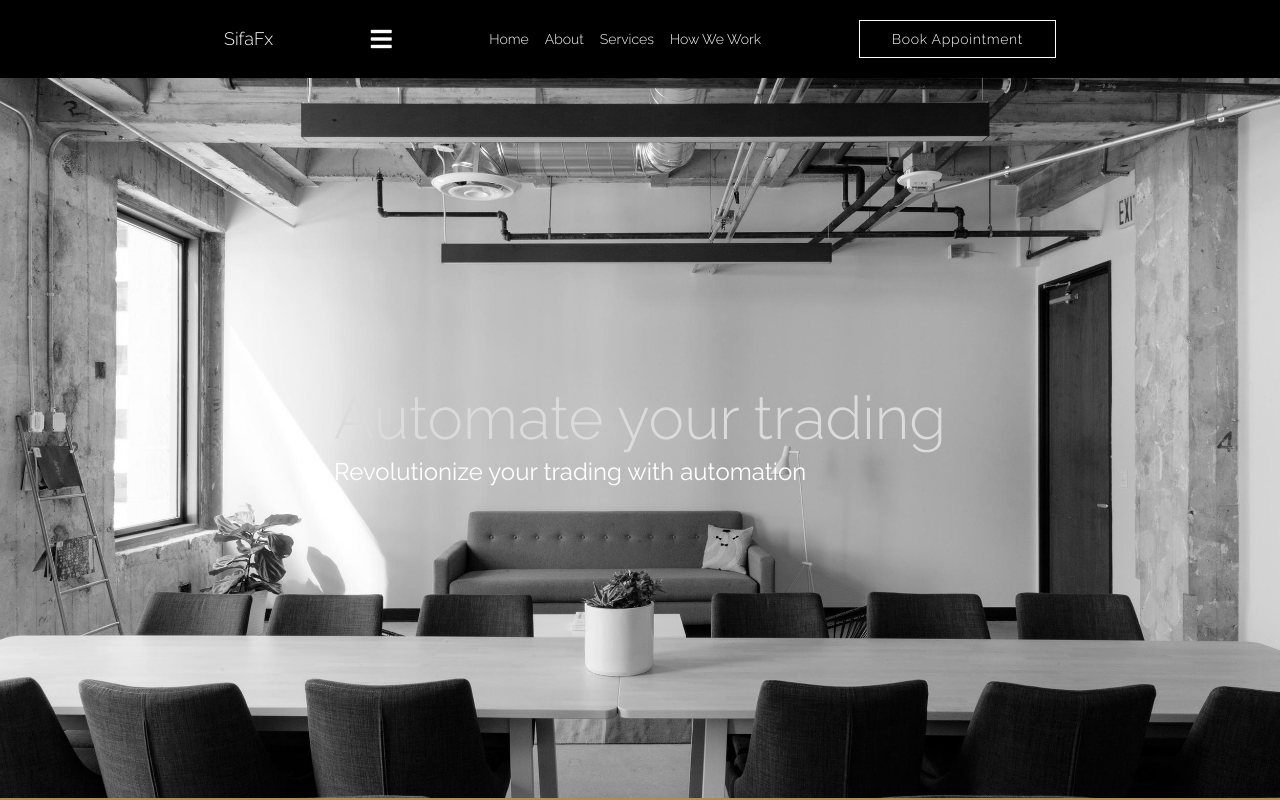
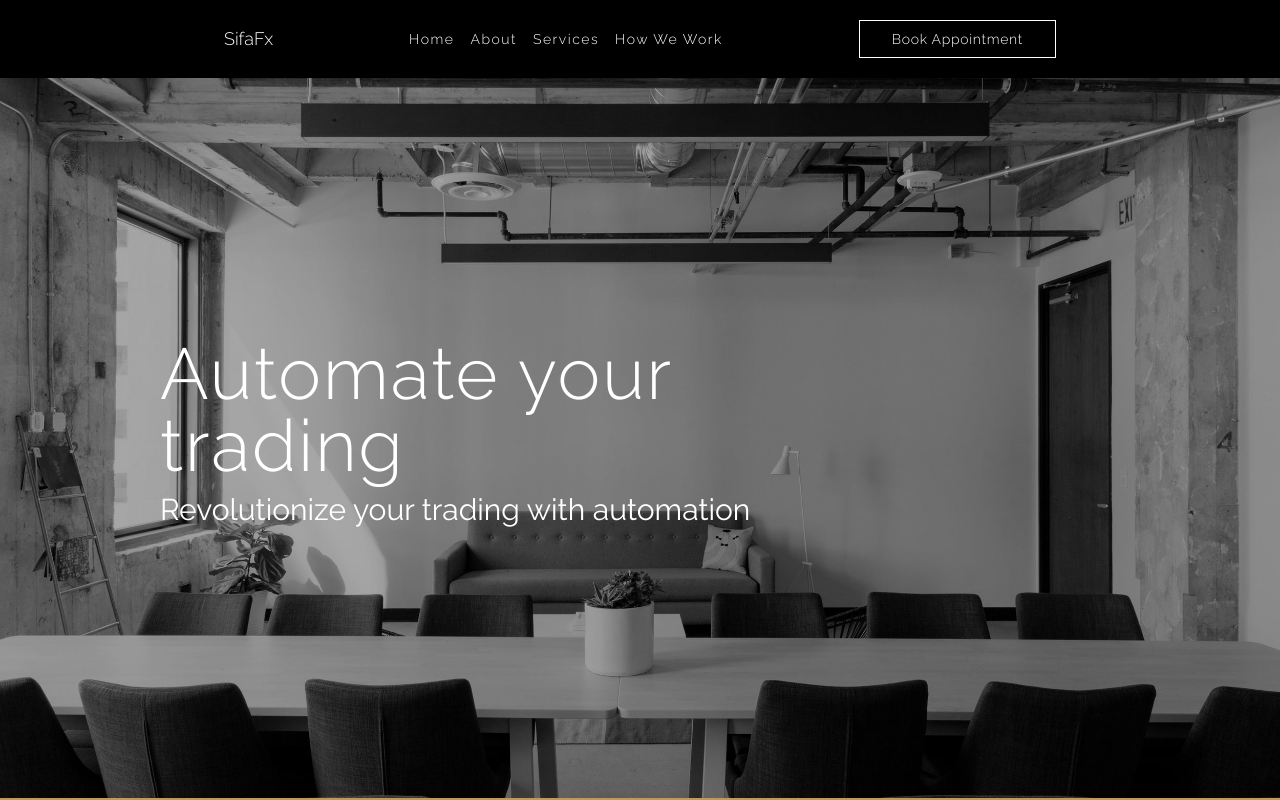
Before and after one commit to rhema254/Si, a plain HTML site: page Homepage.html in a window 1280 px wide. Shown: the top 800 px of the page. Drawn offline with nearby package versions, Linux system fonts and the light colour scheme.

Commit message:
update homepage

```diff
--- a/Homepage.html
+++ b/Homepage.html
@@ -22,12 +22,12 @@
             padding: 0;
             font-family: 'Raleway', sans-serif;
             color: white;
-            background-color: black;
+            background-color: rgba(0,0,o, 0.8);
             height: 100%;
 
         }
 
-/*
+        /*
 
         .navbar {
           display: flex;
@@ -145,19 +145,53 @@
             }
         } */
 
-        .font-raleway-hero{
-
+        .font-raleway-hero {
 
             font-family: "Raleway", sans-serif;
             font-optical-sizing: auto;
             font-weight: 300;
             font-style: normal;
-            color:#dbdbdb;
+            letter-spacing: 2px;
+            color: #fff;
+
+        }
 
 
+
+        .links a {
+            position: relative;
+            width: max-content;
+            letter-spacing: 1.5px;
         }
-        .overlay{
-            filter:grayscale(100%);
+
+        .links a::after {
+            content: '';
+            background-color: #fff;
+            width: 100%;
+            height: 2px;
+            position: absolute;
+            bottom: -5px;
+            left: 0;
+            display: none;
+
+        }
+        .links a:hover::after{
+            display: block;
+        }
+
+
+
+        .hero img{
+        opacity: 0.65;
+        filter: grayscale(100%);
+        }
+
+
+        @media (min-width:1033px) {
+            .navbar .menu-icon {
+                display: none;
+            }
+
         }
     </style>
 </head>
@@ -165,39 +199,42 @@
 <body>
     <div class="navbar flex justify-between items-center py-5 px-56 bg-black">
         <div class="brand text-white text-lg font-light">SifaFx</div>
-        <div class="menu-icon hidden text-2xl cursor-pointer sm:block" onclick="toggleMenu()">
+
+        <div class="links flex space-x-4">
+            <a href="Homepage.html" class="text-white text-sm font-light ">Home</a>
+
+            <!--hover:border-b-2 hover:border-white-->
+            <a href="#" class="text-white text-sm font-light  ">About</a>
+            <a href="services.html" class="text-white text-sm font-light ">Services</a>
+            <a href="#" class="text-white text-sm font-light ">How We Work</a>
+        </div>
+        <a href="#"
+            class="appointment border border-white py-2 px-8 text-sm font-light tracking-wider transition-colors duration-300 hover:bg-[#c19957] hover:text-black hover:border-transparent">
+            Book Appointment
+        </a>
+        <div class="menu-icon  text-2xl cursor-pointer sm:block right-2" onclick="toggleMenu()">
             <i class="fas fa-bars"></i>
         </div>
-        <div class="links flex space-x-4">
-            <a href="Homepage.html" class="text-white text-sm font-light hover:border-b-2 hover:border-white">Home</a>
-            <a href="#" class="text-white text-sm font-light hover:border-b-2 hover:border-white">About</a>
-            <a href="services.html" class="text-white text-sm font-light hover:border-b-2 hover:border-white">Services</a>
-            <a href="#" class="text-white text-sm font-light hover:border-b-2 hover:border-white">How We Work</a>
-        </div>
-        <a href="#" class="appointment border border-white py-2 px-8 text-sm font-light tracking-wider transition-colors duration-300 hover:bg-[#c19957] hover:text-black hover:border-transparent">
-            Book Appointment
-        </a>
     </div>
 
     <div class="hero relative text-left text-white h-[calc(100vh-80px)] ">
-        <img
-            src="hero_image.jpeg"
-            alt="Office interior with a large table and chairs, and a sofa in the background"
-            class="w-full h-full object-cover overlay"
-        />
-        <div class="content absolute top-1/2 left-1/2 transform -translate-x-1/2 -translate-y-1/2">
-            <h1 class="text-6xl font-raleway-hero left-0 ">
-                Automate your trading
-            </h1>
-            <p class="text-2xl mt-2">
-                Revolutionize your trading with automation
-            </p>
+        <div class="grey-filter-class  relative  ">
+            <img src="hero_image.jpeg" alt="Office interior with a large table and chairs, and a sofa in the background"
+                class="w-full h-full object-cover overlay b" />
+            <div class="content absolute top-1/2 left-1/2 transform -translate-x-3/4 -translate-y-2/4 ">
+                <h1 class="text-7xl font-raleway-hero  mb-2.5 ">
+                    Automate your trading
+                </h1>
+                <p class="text-3xl mb-2.5">
+                    Revolutionize your trading with automation
+                </p>
+            </div>
         </div>
     </div>
 
 
-    <div class="hero-section1 bg-[#b38b4d] text-center py-24 px-5">
-        <h1 class="text-6xl font-bold m-0">
+    <div class="hero-section1 relative  bg-[#c19957] text-center  min-h-65vh">
+        <h1 class="text-7xl font-raleway-hero px-20  mb-2.5">
             Empowering traders
         </h1>
         <h2 class="text-2xl mt-5 mb-5">
@@ -243,8 +280,7 @@
             <div class="modal-content relative flex flex-col items-center justify-center w-full h-full bg-black">
                 <i class="fas fa-chevron-left navigation left absolute top-1/2 left-4 transform -translate-y-1/2 text-3xl cursor-pointer"
                     onclick="changeSlide(-1)"></i>
-                <img id="modalImage"
-                    class="max-w-full max-h-4/5 object-contain"
+                <img id="modalImage" class="max-w-full max-h-4/5 object-contain"
                     src="https://storage.googleapis.com/a1aa/image/nl7uhG6GEhLAKxH1bBdN0IfIoVVZE5PC9e9irGy9eTdblSynA.jpg"
                     alt="Image not found" />
                 <i class="fas fa-chevron-right navigation right absolute top-1/2 right-4 transform -translate-y-1/2 text-3xl cursor-pointer"
--- a/styles.css
+++ b/styles.css
@@ -36,9 +36,7 @@ body{
     display: inline-block;
     margin-top: 20px;
 }
-.hero-section1 .cta-btn:hover {
-    color: #00ff00;
-}
+
 @media (max-width: 768px) {
     .hero-section1 h1 {
         font-size: 48px;
```
